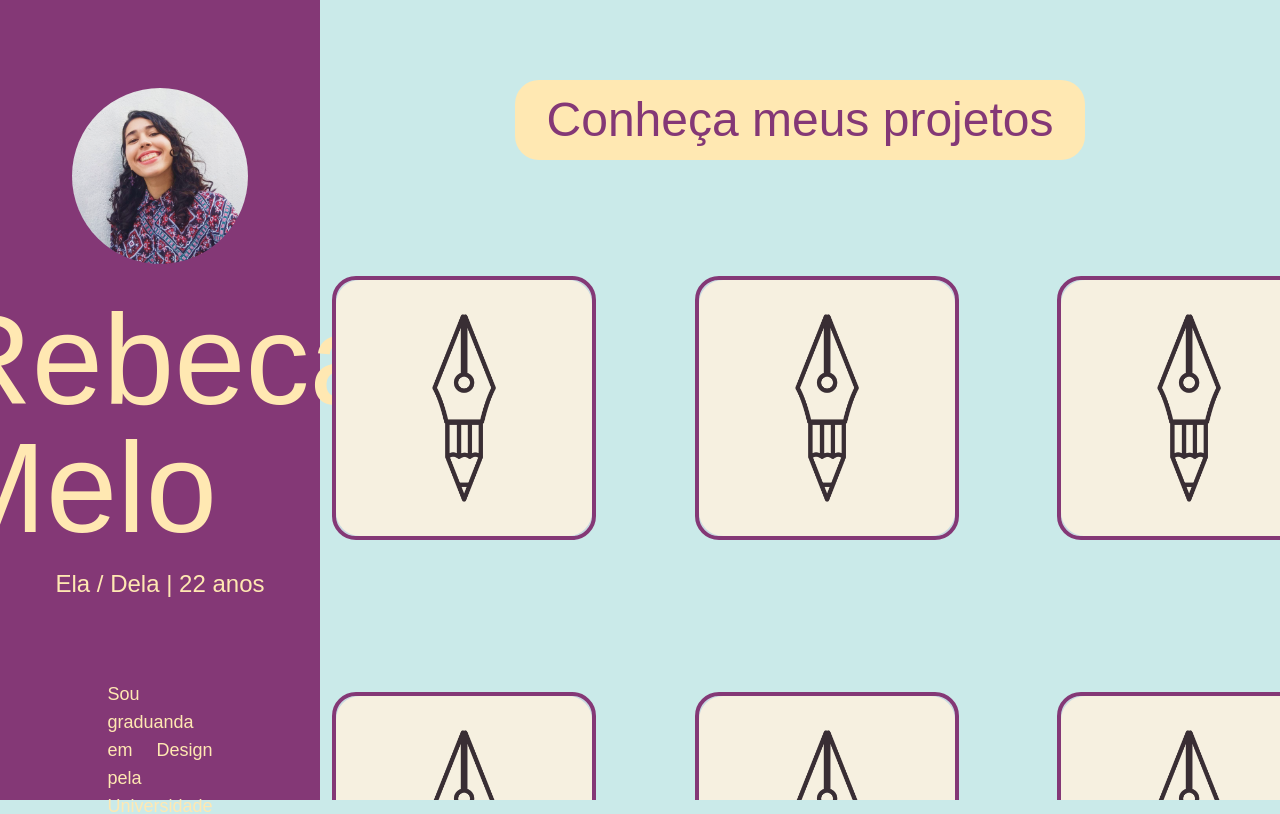
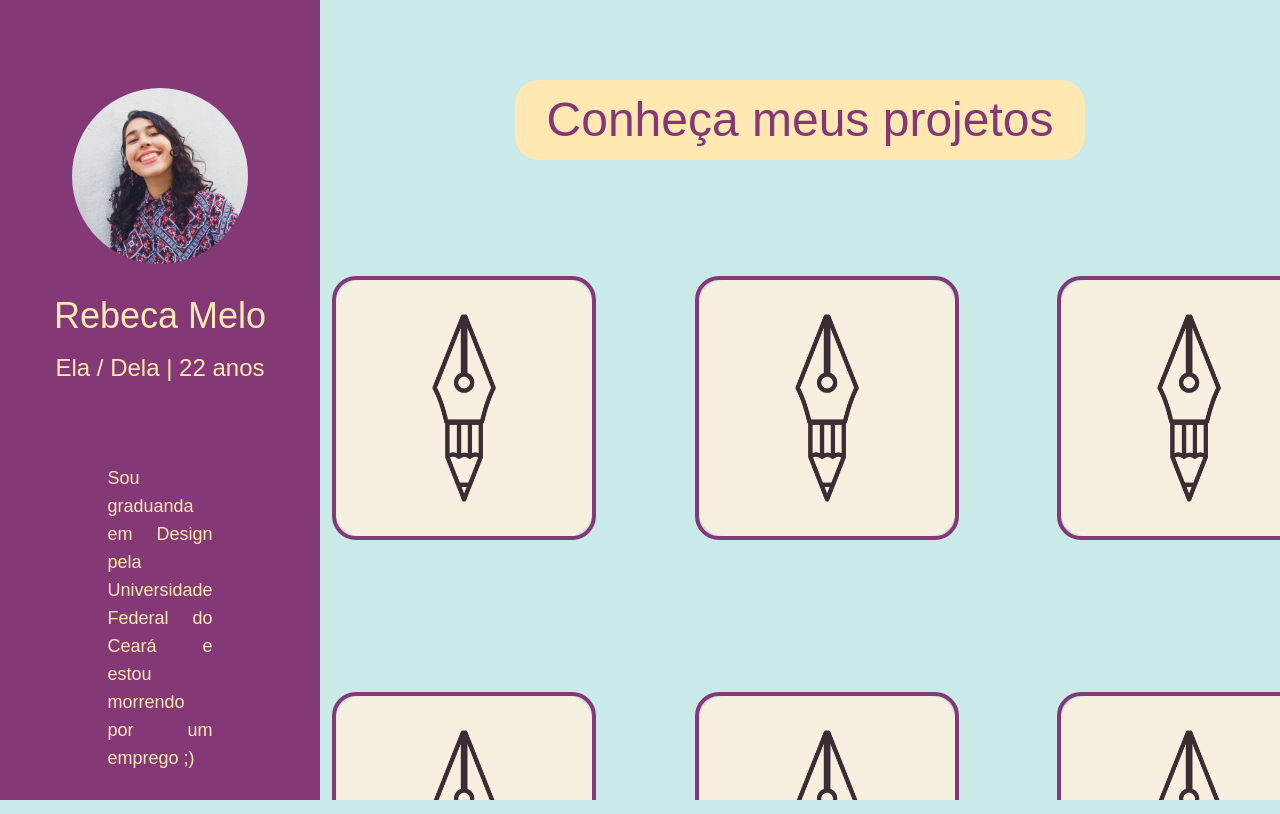
Before and after one commit to Sara-MF/rebeca-melo, a Next.js app: page / in a window 1280 px wide. Shown: the top 814 px of the page. Built offline with nearby package versions, Linux system fonts and the light colour scheme; a web font is replaced by a local one.

Commit message:
Returning font to the size

```diff
--- a/app/globals.css
+++ b/app/globals.css
@@ -19,7 +19,7 @@ body {
 }
 
 .name {
-    @apply mt-8 font-medium text-sand text-9xl;
+    @apply mt-8 font-medium text-sand text-4xl;
 }
 
 .age-pronoums {
```
